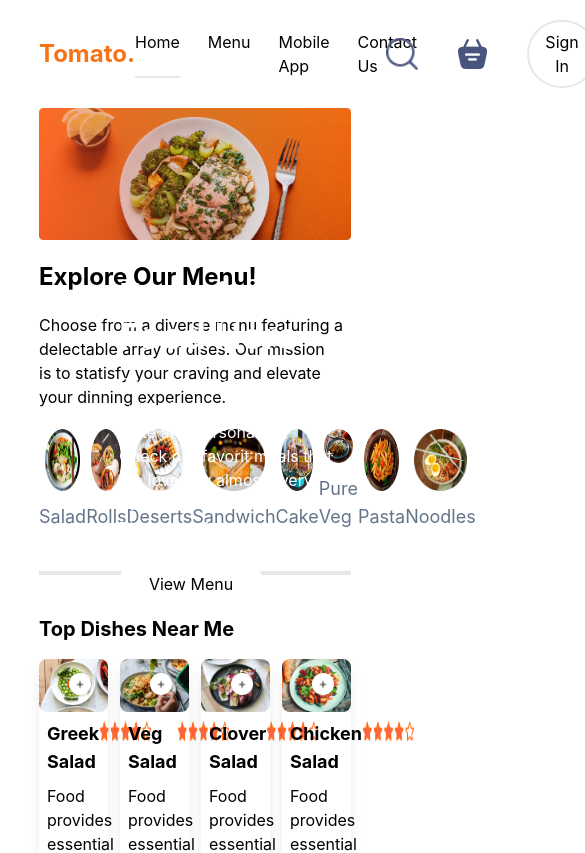
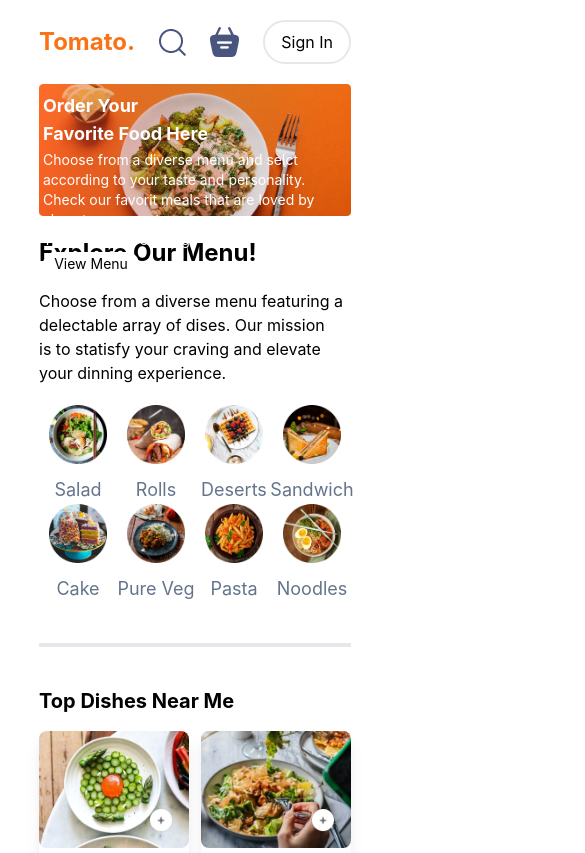
Before and after one commit to AwaisRJ/Foodiii, a React (Create React App) app: page / in a window 390 px wide. Shown: the top 853 px of the page, 585 px wide, since content can reach past the window. Built offline with nearby package versions, Linux system fonts and the light colour scheme.

Commit message:
responsiveness updated

```diff
--- a/src/App.js
+++ b/src/App.js
@@ -13,12 +13,12 @@ function App() {
       <Router>
         <Navbar />
        {signInVisible && <SignUp />}
+       {cartIsVisible && <Cart />}
         <Routes>
           <Route path="/" element={!cartIsVisible && <Home />} />
         </Routes>
       </Router>
       <Footer />
-      {cartIsVisible && <Cart />}
     </div>
   );
 }
--- a/src/componeents/Cart/CartTable.jsx
+++ b/src/componeents/Cart/CartTable.jsx
@@ -1,6 +1,8 @@
 import React from "react";
 import { food_list } from "../../assets/assets";
+import { useSelector } from "react-redux";
 const CartTable = () => {
+  const quantity = useSelector((state) => state.quantity.quantity);
   return (
     <div>
       <div>
@@ -11,14 +13,7 @@ const CartTable = () => {
         <p>Total</p>
         <p>Remove</p>
       </div>
-        {food_list.map((item, index) => {
-          if(item._id > 0){
-          return (
-            <div>
-              {item.name}
-            </div>
-          ); }
-        })}
+      <div className="font-bold text-3xl m-auto px-5">Under Maintenance</div>
     </div>
   );
 };
--- a/src/componeents/FoodList.jsx
+++ b/src/componeents/FoodList.jsx
@@ -15,8 +15,7 @@ function FoodList(props) {
     <div>
       <div
         className="cursor-pointer shadow-lg transition ease-in-out delay-150
-        hover:-translate-y-1 hover:scale-110 duration-100
-        "
+        hover:-translate-y-1 hover:scale-110 duration-100"
       >
         <div className="relative">
           <img className="rounded-lg" src={props.image} alt={props.name} />
--- a/src/componeents/Hero.jsx
+++ b/src/componeents/Hero.jsx
@@ -6,12 +6,17 @@ function Hero() {
     <React.Fragment>
     <div className='bg-[url("/header_img.png")] bg-no-repeat bg-contain relative h-[34vw] text-white'>
       <motion.div
-        className="flex flex-col justify-start gap-4 pt-32 ml-20"
+        className="flex flex-col justify-start gap-4
+       xl:pt-32 xl:ml-20
+        lg:md:pt-24 lg:md:ml-12 lg:md:gap-2
+        sm:pt-5 sm:ml-6 sm:gap-1
+        max-sm:ml-1 max-sm:text-sm max-sm:pt-2 max-sm:gap-[2px]
+        "
         initial={{ opacity: 0 }}
         animate={{ opacity: 1 }}
         transition={{ delay: 0.5, duration: 1.5 }}
       >
-        <h1 className="font-bold text-4xl">
+        <h1 className="font-bold lg:text-4xl md:text-3xl sm:text-lg max-sm:text-lg ">
           Order Your <br /> Favorite Food Here
         </h1>
         <p>
@@ -22,7 +27,8 @@ function Hero() {
           Thank you for Coming!
         </p>
         <motion.button
-          className="rounded-full bg-white text-black p-4 w-36"
+          className="rounded-full bg-white text-black lg:p-4
+          lg:w-36 md:sm:p-3 md:w-28 sm:p-1 sm:w-28 max-sm:w-24 max-sm:p-[2px]"
           whileHover={{
             scale: 1.1,
             textShadow: "0px 0px 8px rgb(255,255,255)",
--- a/src/componeents/Menu.jsx
+++ b/src/componeents/Menu.jsx
@@ -9,7 +9,8 @@ function Menu(props) {
         mission <br />
         is to statisfy your craving and elevate your dinning experience.
       </p>
-      <div className="flex justify-between cursor-pointer">
+      <div className="grid cursor-pointer md:grid-cols-8 md:col-span-8
+      sm:grid-cols-4 sm:col-span-4 max-sm:grid-cols-4 max-sm:col-span-4">
        {menu_list.map((item, index)=> {
              return(
               <div className="flex flex-col items-center"
--- a/src/componeents/Navbar.jsx
+++ b/src/componeents/Navbar.jsx
@@ -21,7 +21,7 @@ function Navbar() {
         <h1>Tomato.</h1>
       </div>
       <div>
-        <ul className="flex gap-7 cursor-pointer">
+        <ul className="md:flex lg:gap-7 md:gap-2 sm:hidden max-sm:hidden cursor-pointer">
           <li
             onClick={() => {
               setMenu("home");
@@ -56,8 +56,8 @@ function Navbar() {
           </li>
         </ul>
       </div>
-      <div className="flex gap-10 justify-center items-center cursor-pointer">
-        <img className="size-8" src={assets.search_icon} alt="Search Icon" />
+      <div className="flex lg:gap-10 md:gap-4 sm:gap-4 max-sm:gap-6 justify-center items-center cursor-pointer">
+        <img className="" src={assets.search_icon} alt="Search Icon" />
         <img onClick={toggleHandler} src={assets.basket_icon} alt="Cart" />
         <motion.button
           className="rounded-full border-2 py-2 px-4"
--- a/src/componeents/SignUp.jsx
+++ b/src/componeents/SignUp.jsx
@@ -42,7 +42,7 @@ const SignUp = () => {
         </div>
         <button className="bg-orange-500 text-white font-bold w-full p-2 rounded-md">{currState ? "Create Account" : "Login"}</button>
         <div className="flex gap-2 mt-3 mb-6">
-          <input type="checkbox" />
+          <input type="checkbox" required />
           <p>By contributing, I agree to the terms and privacy policy.</p>
         </div>
         {currState ? (
--- a/src/store/FoodDisplay.jsx
+++ b/src/store/FoodDisplay.jsx
@@ -5,9 +5,14 @@ const FoodDisplay = (props) => {
   return (
     <div className="mt-10 pt-10 border-t-4">
       <h1 className="font-bold text-xl">Top Dishes Near Me</h1>
-      <div className="grid grid-cols-4 col-span-4 gap-3 mt-4">
+      <div
+        className="grid lg:grid-cols-4 lg:col-span-4
+      md:sm:grid-cols-3 md:sm:col-span-3
+      max-sm:grid-cols-2 max-sm:col-span-2
+      gap-3 mt-4"
+      >
         {food_list.map((item, index) => {
-        if (props.category==='ALL' || props.category === item.category ) {
+          if (props.category === "ALL" || props.category === item.category) {
             return (
               <FoodList
                 key={index}
@@ -19,7 +24,6 @@ const FoodDisplay = (props) => {
               />
             );
           }
-
         })}
       </div>
     </div>
--- a/src/store/ItemQuantity.jsx
+++ b/src/store/ItemQuantity.jsx
@@ -1,5 +1,5 @@
 import { createSlice } from "@reduxjs/toolkit";
-const initialState = {quantity: 0};
+const initialState = { quantity: 0};
 const itemQuantitySlice = createSlice({
   name: 'quantity',
   initialState: initialState,
```
Lines whose indentation alone changed are shown as unchanged.
